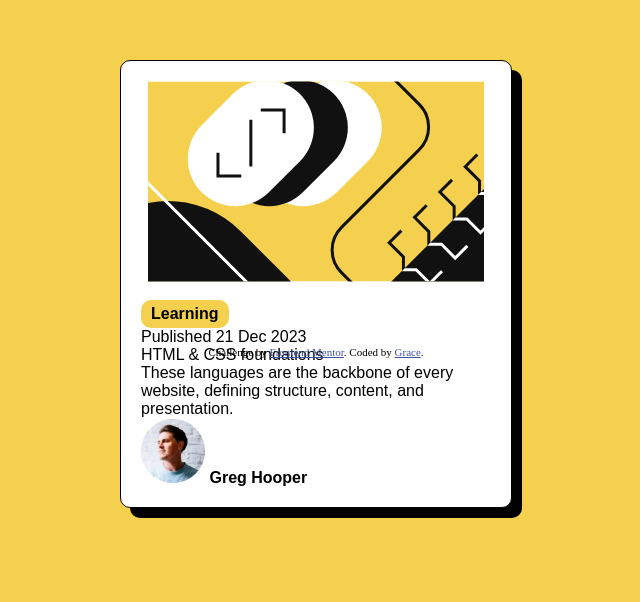
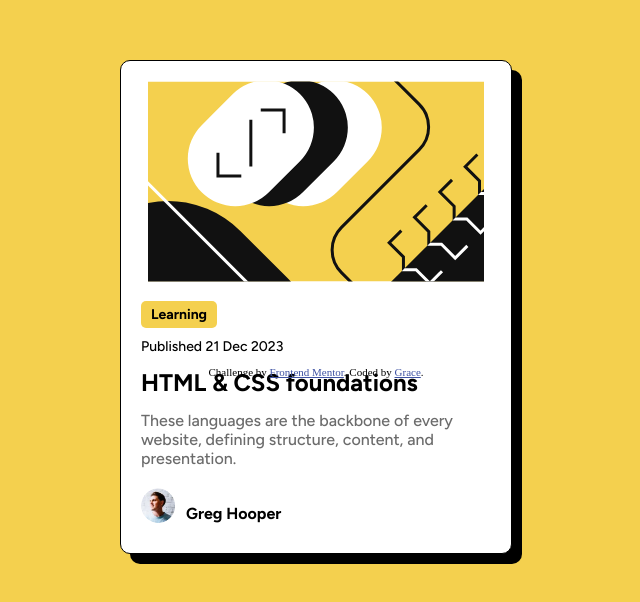
Before and after one commit to grace-belle/blog-preview-card-main, a plain HTML site: page index.html in a window 1280 px wide. Shown: the part 140-742 px from the top of the page, without its empty margins (324-964 px from the left). Drawn offline with Linux system fonts and the light colour scheme.

Commit message:
should be the final commit for now

```diff
--- a/index.html
+++ b/index.html
@@ -5,7 +5,7 @@
   <meta name="viewport" content="width=device-width, initial-scale=1.0"> <!-- displays site properly based on user's device -->
 
   <link rel="icon" type="image/png" sizes="32x32" href="./assets/images/favicon-32x32.png">
-  <link href="https://fonts.googleapis.com" rel="stylesheet">
+  <link href="https://fonts.googleapis.com/css2?family=Figtree:wght@300;400;500;600;700&display=swap" rel="stylesheet">
 
   <title>Frontend Mentor | Blog preview card</title>
 
@@ -37,11 +37,39 @@
     }
 
     .card_category {
+      font-weight: 800;
+      font-family: 'Figtree', sans-serif;
+      font-size: 14px;
       display: inline-block;
       background-color: #F4D04E;
-      border-radius: 10px;
+      border-radius: 5px;
       font-weight: 700;
       padding: 5px 10px;
+      margin-bottom: 10px;
+    }
+
+    .card_date{
+      font-weight: 450;
+      font-family: 'Figtree', sans-serif;
+      font-size: 14px;
+      letter-spacing: 0px;
+      margin-bottom: 10px;
+    }
+
+    .card_title {
+      font-weight: 800;
+      font-family: 'Figtree', sans-serif;
+      font-size: 24px;
+      line-height: 150%;
+      margin-bottom: 10px;
+    }
+
+    .card_description {
+      font-weight: 450;
+      font-family: 'Figtree', sans-serif;
+      font-size: 16px;
+      color: #6b6b6b;
+      margin-bottom: 20px;
     }
 
     .card_image {
@@ -51,11 +79,25 @@
 
     .card_author {
       font-weight: 700;
+      font-family: 'Figtree', sans-serif;
+      display: flex;
+      align-items: flex-end;
+      margin-bottom: 10px;
+    }
 
+    .card-author-image {
+      size: cover;
+      width: 35px;
+      height: 35px;
+      border-radius: 50%;
+      overflow: hidden;
+      display: inline-flex;
+      margin-right: 10px;
     }
+
     .bottom {
       position: absolute;
-      top: 60%;
+      top: 62.5%;
       left: 50%;
       transform:translate(-50%,50%)
     }
@@ -83,7 +125,7 @@
       These languages are the backbone of every website, defining structure, content, and presentation.
     </div>
     <div class="card_author">
-      <img src = "./assets/images/image-avatar.webp" alt = "Greg Hooper">
+      <div class="card-author-image"><img name = "avatar" src = "./assets/images/image-avatar.webp" alt = "Greg Hooper"></div>
       <span>Greg Hooper</span>
     </div>
   </div>
@@ -92,7 +134,7 @@
   <div class = "bottom">
     <div class="attribution">
       Challenge by <a href="https://www.frontendmentor.io?ref=challenge" target="_blank">Frontend Mentor</a>.
-      Coded by <a href="#">Grace</a>.
+      Coded by <a href="https://github.com/grace-belle">Grace</a>.
     </div>
   </div>
 </body>
```
